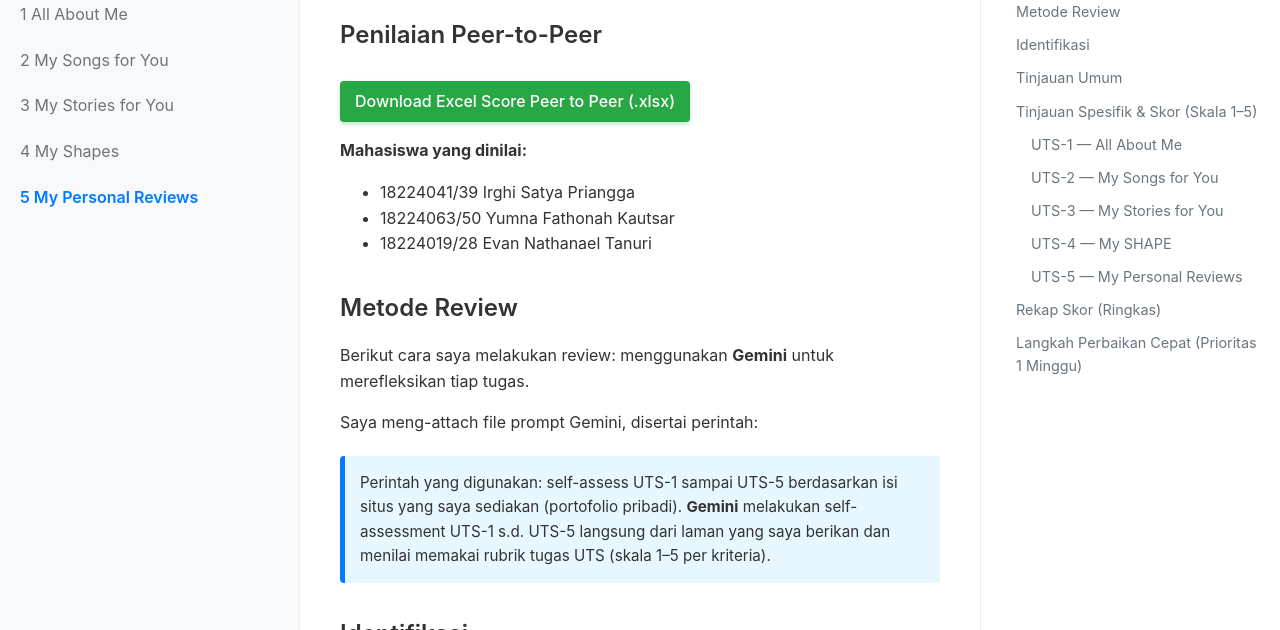
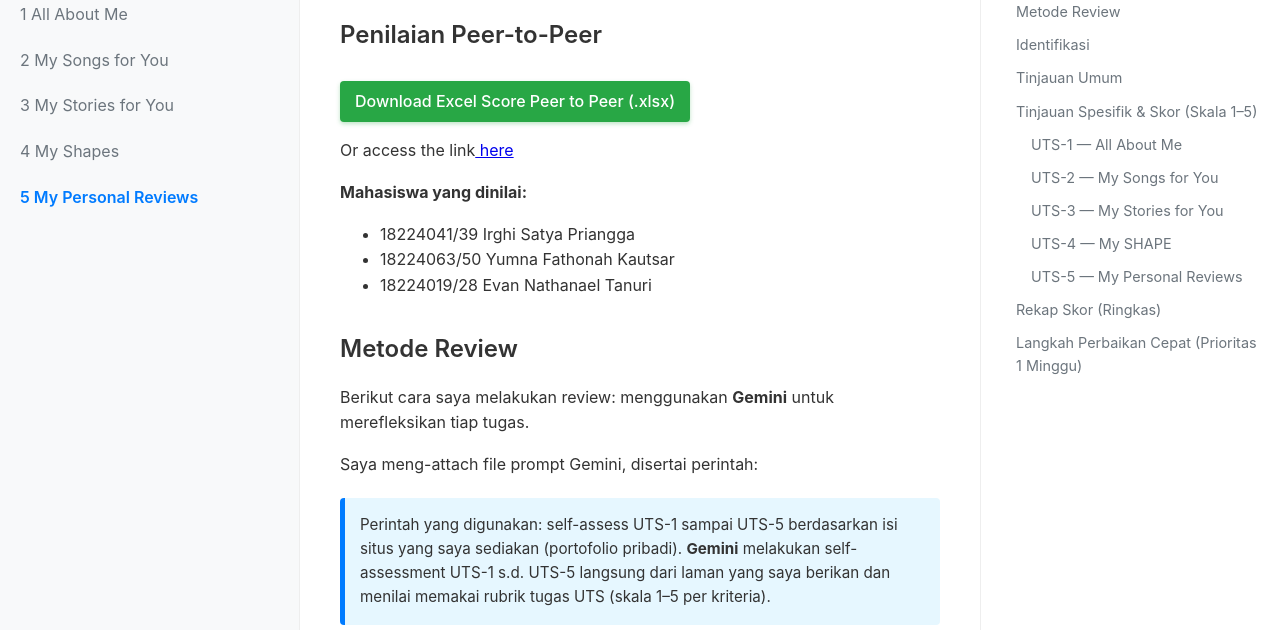
Before and after one commit to Azraqii/Kominter, a plain HTML site: page myPersonalReview.html in a window 1280 px wide. Shown: the part 170-800 px from the top of the page. Drawn offline with Linux system fonts and the light colour scheme.

Commit message:
Add: Sheet link

```diff
--- a/myPersonalReview.html
+++ b/myPersonalReview.html
@@ -31,6 +31,7 @@
             <h2 id="review-p2p">Penilaian Peer-to-Peer</h2>
             <p><a href="assets/UTS-5_Skor.xlsx" download class="download-link">Download Excel Score Peer to Peer (.xlsx)</a></p>
                 <div class="reviewed-students">
+                    <p>Or access the link<a href="https://docs.google.com/spreadsheets/d/1h140DxdcsciQsDPrlrQhiWSUsOvTG_wp/edit?gid=1559137834#gid=1559137834" target="_blank" id="alt_link"> here</a></p>
                     <p><strong>Mahasiswa yang dinilai:</strong></p>
                     <ul class="student-list">
                         <li>18224041/39 Irghi Satya Priangga</li>
```
